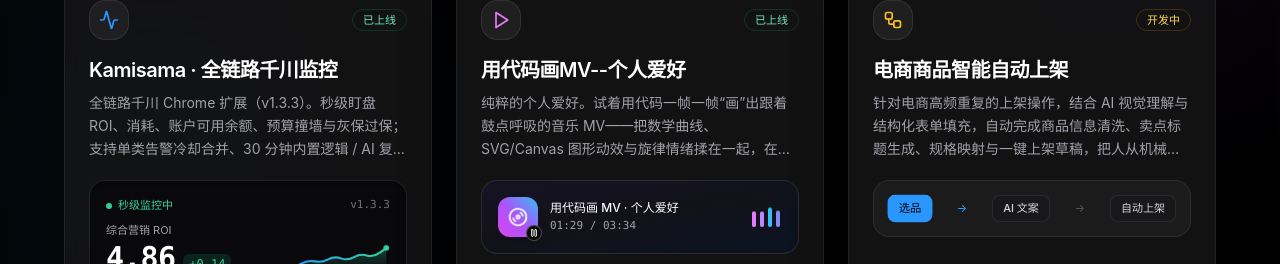
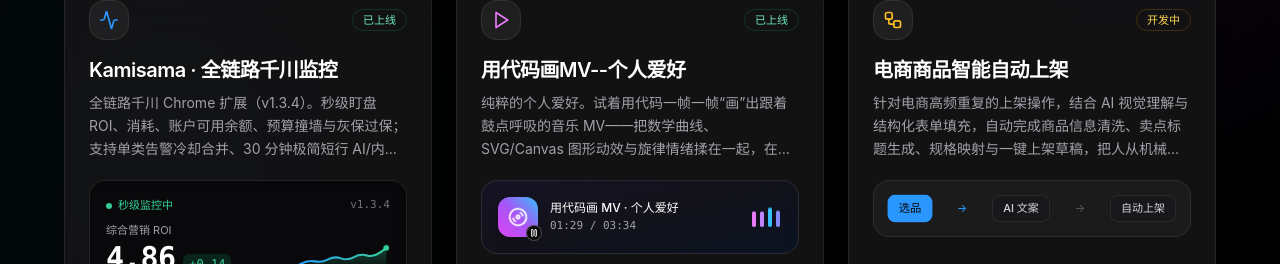
Before and after one commit to Nuff5a1d/personal-homepage, a React (Vite) app: page / in a window 1280 px wide. Shown: the part 637-901 px from the top of the page. Built offline with nearby package versions, Linux system fonts and the light colour scheme.

Commit message:
feat: release Kamisama Qianchuan v1.3.4 on homepage

```diff
--- a/src/components/ProjectsSection.tsx
+++ b/src/components/ProjectsSection.tsx
@@ -90,7 +90,7 @@ const RoiMiniPreview: React.FC<{ lang: Lang }> = ({ lang }) => {
           <span className="w-1.5 h-1.5 rounded-full bg-emerald-400 animate-pulse" />
           {lang === 'zh' ? '秒级监控中' : 'Live Guard'}
         </span>
-        <span className="font-mono text-zinc-500">v1.3.3</span>
+        <span className="font-mono text-zinc-500">v1.3.4</span>
       </div>
 
       <div className="flex items-end justify-between gap-3">
--- a/src/data/profile.ts
+++ b/src/data/profile.ts
@@ -185,7 +185,7 @@ export const PROFILE = {
       id: 'qianchuan-roi-monitor',
       category: 'tool',
       status: 'live',
-      version: 'v1.3.3',
+      version: 'v1.3.4',
       featured: true,
       visualType: 'roi',
       title: {
@@ -197,12 +197,12 @@ export const PROFILE = {
         en: 'ROI, Spend, Balance, Budget Cap & Protection Guard · Chrome Extension',
       },
       summary: {
-        zh: '全链路千川 Chrome 扩展（v1.3.3）。秒级盯盘 ROI、消耗、账户可用余额、预算撞墙与灰保过保；支持单类告警冷却合并、30 分钟内置逻辑 / AI 复盘总结与五大渠道手机实时推送。',
-        en: 'Full-funnel Qianchuan Chrome extension (v1.3.3). Tracks ROI, spend, account balance, budget caps & protection status with per-type cooldown merging, 30-min built-in/AI summary reports, and 5-channel mobile alerts.',
+        zh: '全链路千川 Chrome 扩展（v1.3.4）。秒级盯盘 ROI、消耗、账户可用余额、预算撞墙与灰保过保；支持单类告警冷却合并、30 分钟极简短行 AI/内置复盘（含流速/余额可撑时长/隐形下滑识别）、悬浮球自由拖动与五大渠道手机实时推送。',
+        en: 'Full-funnel Qianchuan Chrome extension (v1.3.4). Tracks ROI, spend, account balance, budget caps & protection status with per-type cooldown merging, crisp 30-min AI/built-in summaries, draggable floating pill, and 5-channel mobile alerts.',
       },
       story: {
-        zh: '最初只是不想再为盯盘耗尽精力，用 AI 一边拆解千川复杂的双表 DOM 与虚拟滚动结构，一边从 v1.0 迭代到 v1.3.3。把真实投流踩过的坑——目标 ROI 干扰列、预算撞墙、灰保过保、余额预警、异常冷却合并、页面静默卡死——全部写成了稳定可靠的防守机制。',
-        en: 'Born from the frustration of manually watching ad spend. Iterated rapidly with AI to v1.3.3, solving split DOM headers, budget-cap alerts, balance warnings, cooldown merging, virtual scrolling, and silent page freezes.',
+        zh: '最初只是不想再为盯盘耗尽精力，用 AI 一边拆解千川复杂的双表 DOM 与虚拟滚动结构，一边从 v1.0 迭代到 v1.3.4。把真实投流踩过的坑——目标 ROI 干扰列、预算撞墙、灰保过保、余额预警、异常冷却合并、页面静默卡死——全部写成了稳定可靠的防守机制。',
+        en: 'Born from the frustration of manually watching ad spend. Iterated rapidly with AI to v1.3.4, solving split DOM headers, budget-cap alerts, balance warnings, cooldown merging, virtual scrolling, and silent page freezes.',
       },
       highlights: [
         {
@@ -223,13 +223,13 @@ export const PROFILE = {
         },
       ],
       tags: ['Chrome MV3', '免 GitHub 直下', 'AI 复盘', '五通道告警'],
-      downloadLabel: { zh: '直接下载安装包 (v1.3.3)', en: 'Download ZIP (v1.3.3)' },
-      downloadUrl: './downloads/Kamisama-Qianchuan-v1.3.3.zip',
-      downloadFileName: 'Kamisama-Qianchuan-v1.3.3.zip',
+      downloadLabel: { zh: '直接下载安装包 (v1.3.4)', en: 'Download ZIP (v1.3.4)' },
+      downloadUrl: './downloads/Kamisama-Qianchuan-v1.3.4.zip',
+      downloadFileName: 'Kamisama-Qianchuan-v1.3.4.zip',
       installSteps: [
         {
-          zh: '点击下方「直接下载安装包」获取 Kamisama-Qianchuan-v1.3.3.zip，双击解压出文件夹（老版本直接覆盖原目录重载即可保留配置）。',
-          en: 'Click "Download ZIP" below and unzip Kamisama-Qianchuan-v1.3.3.zip into a folder (overwrite existing folder to keep settings).',
+          zh: '点击下方「直接下载安装包」获取 Kamisama-Qianchuan-v1.3.4.zip，双击解压出文件夹（老版本直接覆盖原目录重载即可保留配置）。',
+          en: 'Click "Download ZIP" below and unzip Kamisama-Qianchuan-v1.3.4.zip into a folder (overwrite existing folder to keep settings).',
         },
         {
           zh: '在 Chrome 地址栏输入 chrome://extensions（Edge 输入 edge://extensions），打开右上角「开发者模式」。',
@@ -342,8 +342,8 @@ export const PROFILE = {
         en: 'Why naive DOM scripts break on modern ad dashboards — lessons from handling virtual tables, split headers, and SPA route switching.',
       },
       shareCopy: {
-        zh: '刚把「Kamisama 全链路千川监控插件」升级到 v1.3.3，主页里可以直接下载体验。',
-        en: 'Just shipped v1.3.3 of Kamisama Qianchuan Monitor — available for direct download on my homepage.',
+        zh: '刚把「Kamisama 全链路千川监控插件」升级到 v1.3.4，主页里可以直接下载体验。',
+        en: 'Just shipped v1.3.4 of Kamisama Qianchuan Monitor — available for direct download on my homepage.',
       },
       paragraphs: [
         {
```
Also changed, not shown: 2 other files (tests, documents, lock files or other folders).
